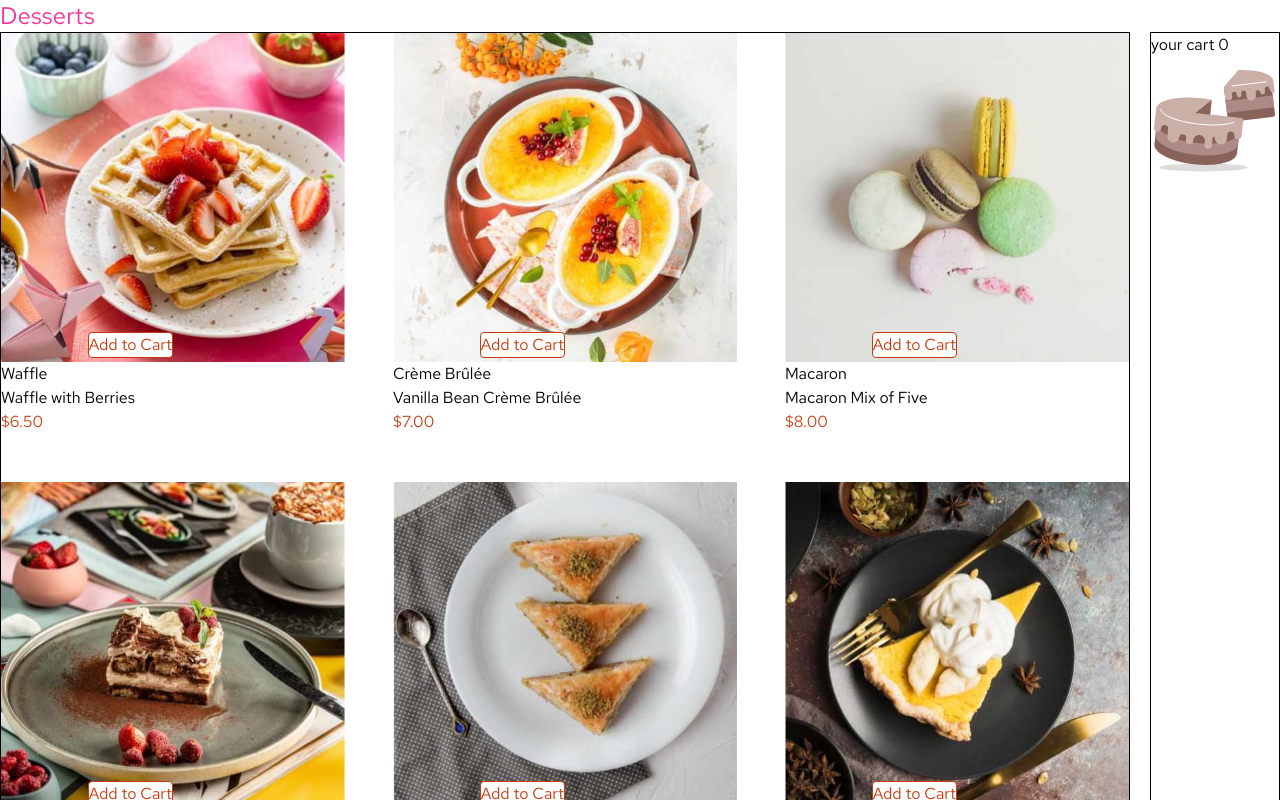
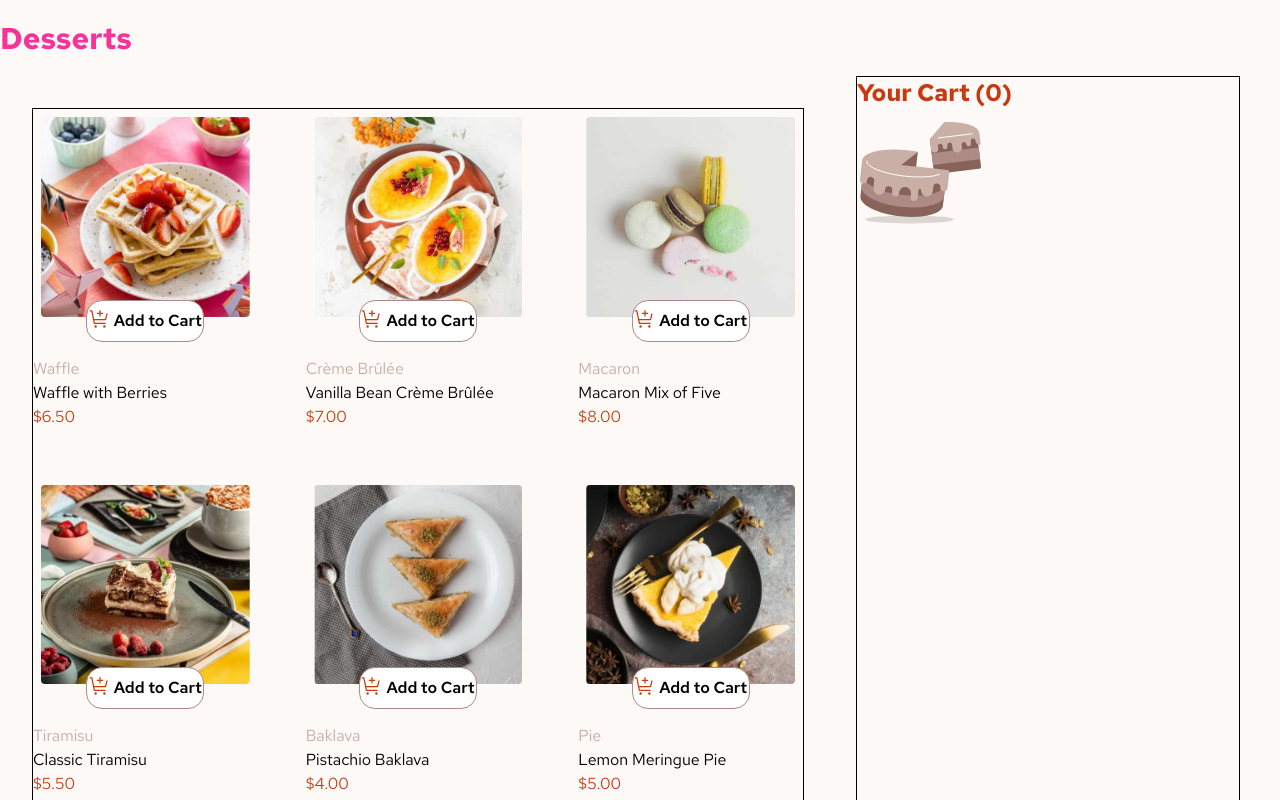
Before and after one commit to London4774/ProductList-wCart, a React (Vite) app: page / in a window 1280 px wide. Shown: the top 800 px of the page. Built offline with nearby package versions, Linux system fonts and the light colour scheme.

Commit message:
created cart function, fixed design components

```diff
--- a/src/App.jsx
+++ b/src/App.jsx
@@ -3,38 +3,63 @@ import data from "../data.json";
 
 function App() {
 
-  const [cartCount, setCartCount] = useState(0);
+  const [cart, setCart] = useState([]);
+
+  const addToCart = (product) => {
+    setCart((prevCart) => {
+      const existingItem = prevCart.find((item) => item.name === product.name);
+
+      if(existingItem){
+        return prevCart.map((item) =>
+          item.name === product.name ? {...item, quantity: item.quantity + 1} : item
+      );
+    }
+    return [...prevCart, {...product, quantity: 1}];
+    });
+  }
+
+  const totalItems = cart.reduce((total, item) => total + item.quantity, 0);
 
   return (
     <main>
-      <h1 className="text-pink-500 text-2xl">Desserts</h1>
+      <h1 className="text-pink-500 text-3xl font-bold py-5">Desserts</h1>
 
       <div className="flex flex-col lg:flex-row gap-x-5">
 
-      <section className="flex-1">
+      <section className="flex-1 p-8">
         <div className="grid grid-cols-1 lg:grid-cols-3 gap-12 border">
           {data.map((item, index) => (
             <div key={index}>
 
-              <div className="relative">
-                <img src={item.image.desktop} alt="" />
-                <button className="absolute bottom-1 right-1/2 whitespace-nowrap bg-white border rounded text-red-primary"
-                onClick={() => setCartCount(item => item + 1)}>Add to Cart</button>
+              <div className="relative p-2">
+                <img className='rounded-sm' src={item.image.desktop} alt="" />
+
+                <button className="flex gap-1 justify-center absolute bottom-1 left-1/2 -translate-x-1/2 translate-y-1/2 whitespace-nowrap bg-white border border-rose400 rounded-2xl font-semibold px-3 py-2"
+                  onClick={() => addToCart(item)}>
+                    <img src="/images/icon-add-to-cart.svg" alt="" />
+                    Add to Cart
+                </button>
+
               </div>
-                <p>{item.category}</p>
+
+              <div className='pt-8'>
+                <p className='text-rose300'>{item.category}</p>
                 <p>{item.name}</p>
                 <p className="text-red-primary">${item.price.toFixed(2)}</p>
+              </div>
+
             </div>
           ))}
         </div>
       </section>
 
-      <aside className="border max-2xl">
+      <aside className="border w-sm mr-10">
         <div>
-          <p>your cart {cartCount}</p>
+          <h2 className='text-red-primary font-bold text-2xl'>Your Cart ({totalItems})</h2>
           <img src="/images/illustration-empty-cart.svg" alt="" />
         </div>
       </aside>
+
     </div>
     </main>
   )
--- a/src/index.css
+++ b/src/index.css
@@ -3,6 +3,7 @@
 
 body {
   font-family: "Red Hat Text", sans-serif;
+  background-color: hsl(20, 50%, 98%);
 }
 
 @theme {
```
